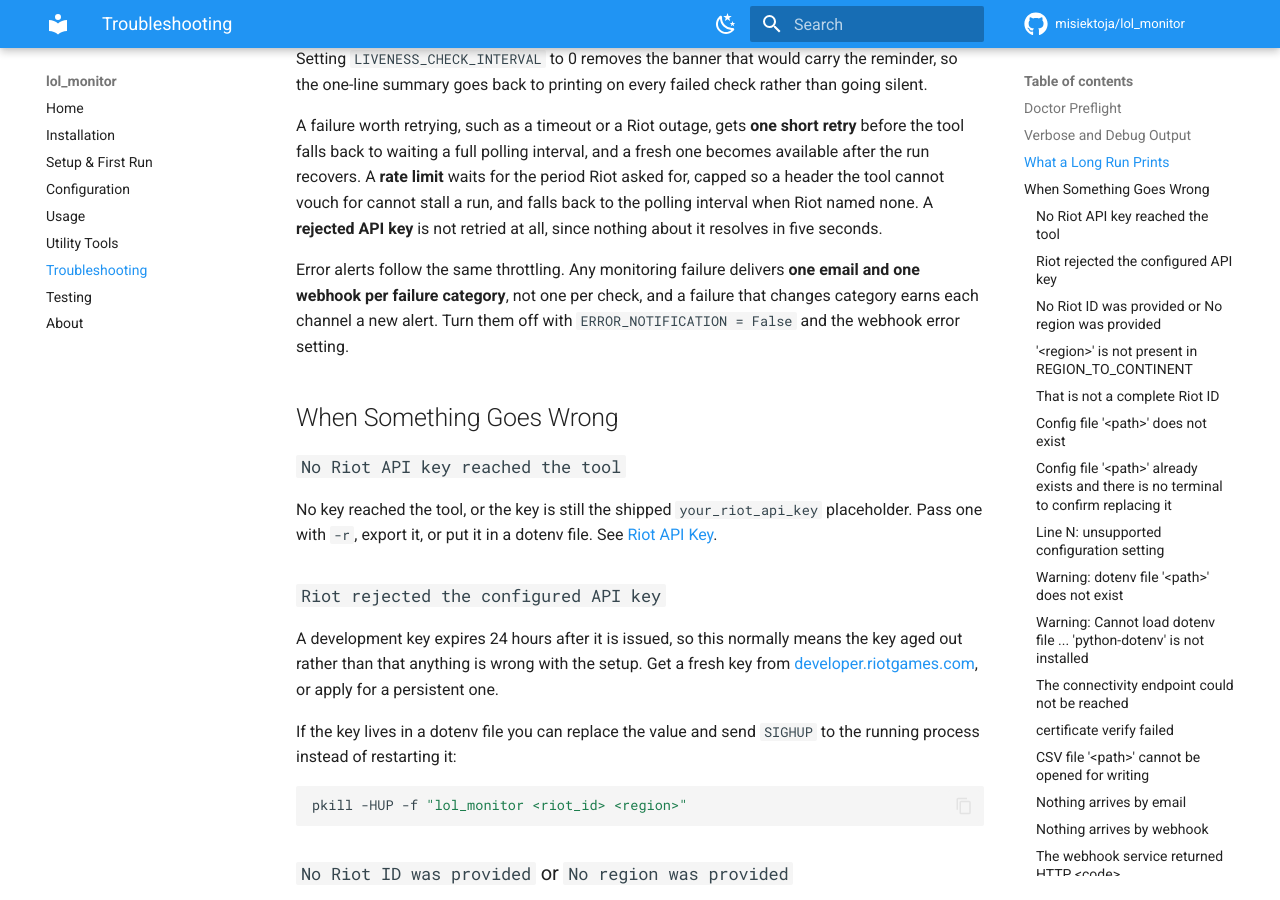
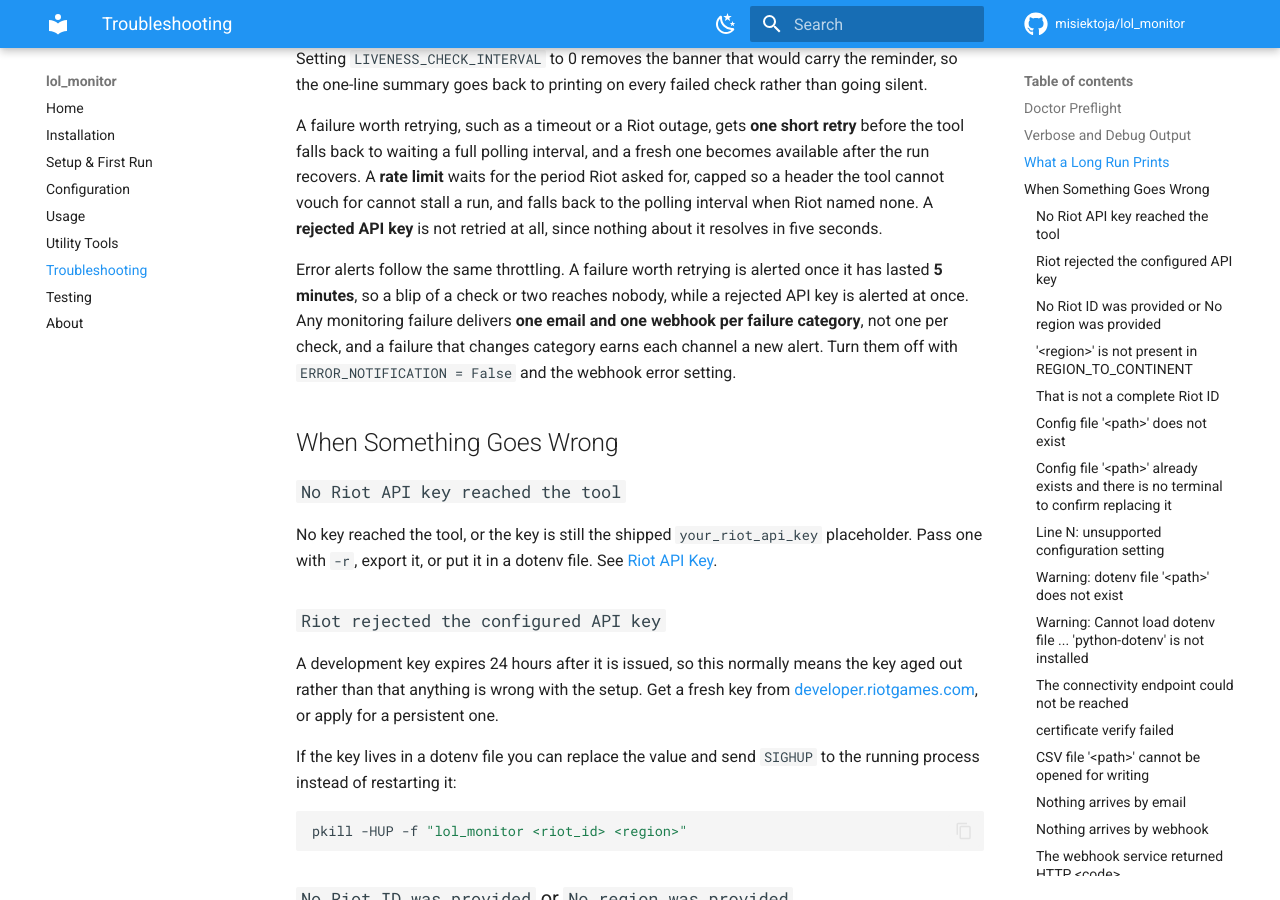
Before and after one commit to misiektoja/lol_monitor, an MkDocs documentation site: the page built from docs/troubleshooting.md, in a window 1280 px wide and 900 px high, scrolled down 3532 px. Built offline with MkDocs 1.6.1 and Material for MkDocs 9.7.7, drawn with Linux system fonts in a browser that asks for light colours; comment, search, counter and statistics services are not loaded.

Commit message:
docs(troubleshooting): say when an error alert goes out

```diff
--- a/docs/troubleshooting.md
+++ b/docs/troubleshooting.md
@@ -87,7 +87,7 @@ Setting `LIVENESS_CHECK_INTERVAL` to 0 removes the banner that would carry the r
 
 A failure worth retrying, such as a timeout or a Riot outage, gets **one short retry** before the tool falls back to waiting a full polling interval, and a fresh one becomes available after the run recovers. A **rate limit** waits for the period Riot asked for, capped so a header the tool cannot vouch for cannot stall a run, and falls back to the polling interval when Riot named none. A **rejected API key** is not retried at all, since nothing about it resolves in five seconds.
 
-Error alerts follow the same throttling. Any monitoring failure delivers **one email and one webhook per failure category**, not one per check, and a failure that changes category earns each channel a new alert. Turn them off with `ERROR_NOTIFICATION = False` and the webhook error setting.
+Error alerts follow the same throttling. A failure worth retrying is alerted once it has lasted **5 minutes**, so a blip of a check or two reaches nobody, while a rejected API key is alerted at once. Any monitoring failure delivers **one email and one webhook per failure category**, not one per check, and a failure that changes category earns each channel a new alert. Turn them off with `ERROR_NOTIFICATION = False` and the webhook error setting.
 
 ## When Something Goes Wrong
 
```
